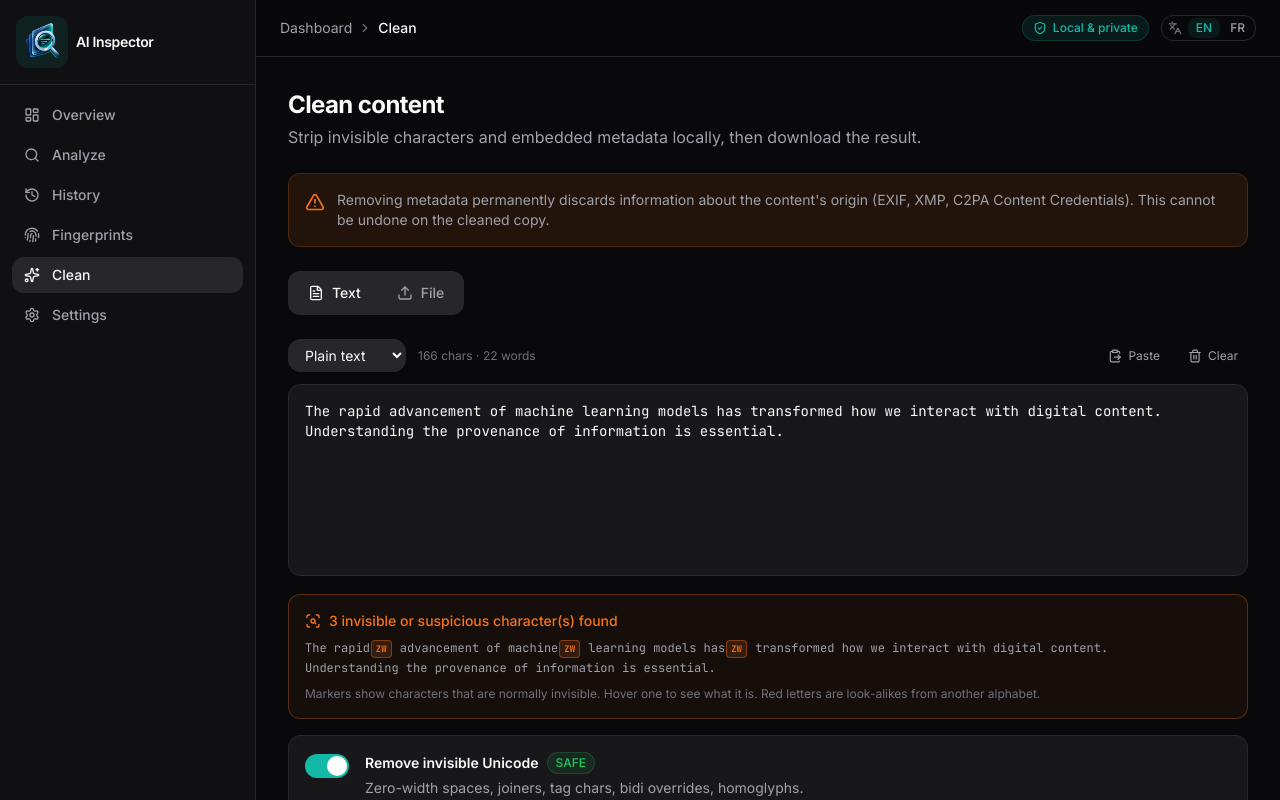
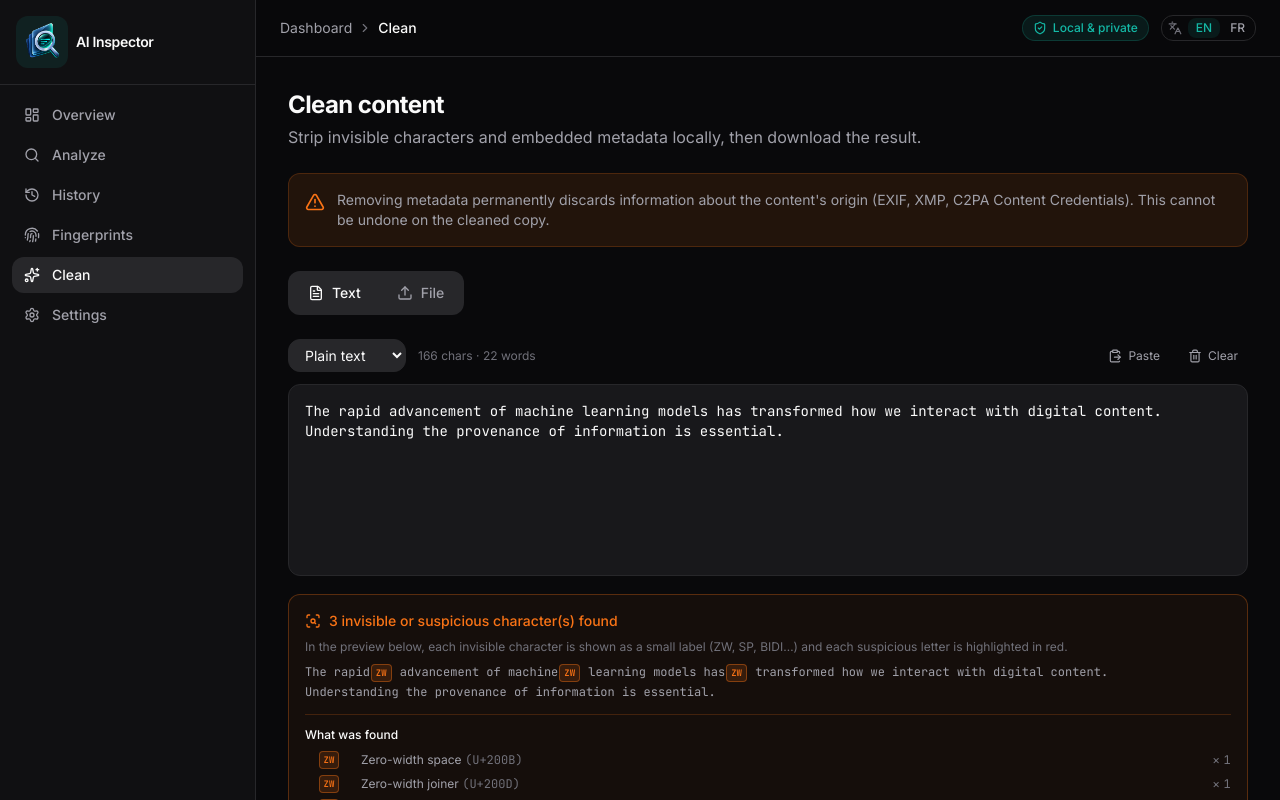
Before and after one commit to rodolphe37/ai-inspector, a React (Vite) app in the folder frontend/: page /app/clean in a window 1280 px wide. Shown: the top 800 px of the page. Built offline with nearby package versions, Linux system fonts and the light colour scheme.

Commit message:
Release 1.3.1: explicit key for invisible characters
The Clean page lists every character found (marker, name, code point,
count) instead of relying on hover, which touch screens do not have.

```diff
--- a/frontend/package.json
+++ b/frontend/package.json
@@ -1,7 +1,7 @@
 {
   "name": "ai-inspector",
   "private": true,
-  "version": "1.3.0",
+  "version": "1.3.1",
   "type": "module",
   "scripts": {
     "dev": "vite",
--- a/frontend/src/components/ui/ArtifactText.tsx
+++ b/frontend/src/components/ui/ArtifactText.tsx
@@ -1,4 +1,6 @@
 import { Fragment } from 'react';
+import { useTranslation } from 'react-i18next';
+import type { clean } from '@/i18n/locales/en/tools';
 import { classifyChar, describeArtifact, type ArtifactKind } from '@/engine/unicode';
 
 // Short, language-neutral markers for characters that have no visible glyph.
@@ -45,3 +47,53 @@ export function ArtifactText({ text, className = '' }: { text: string; className
     </div>
   );
 }
+
+// Characters that get their own name in the key (see `clean.charNames`).
+const NAMED = new Set(['u200b', 'u200c', 'u200d', 'u2060', 'ufeff', 'u00ad', 'u180e', 'u200e', 'u200f', 'u202a', 'u202b', 'u202c', 'u202d', 'u202e', 'u2066', 'u2067', 'u2068', 'u2069', 'u3000', 'u2003', 'u2002', 'u205f']);
+
+const codePoint = (ch: string) => `U+${ch.codePointAt(0)!.toString(16).toUpperCase().padStart(4, '0')}`;
+
+/**
+ * Plain-language key for the markers of `ArtifactText`: one line per kind of
+ * character found, with what it is and how many times it occurs. Readable on
+ * touch screens, where there is no hover.
+ */
+export function ArtifactLegend({ text }: { text: string }) {
+  const { t } = useTranslation();
+  const name = (ch: string, a: NonNullable<ReturnType<typeof classifyChar>>) => {
+    const key = `u${ch.codePointAt(0)!.toString(16).padStart(4, '0')}` as keyof typeof clean.charNames;
+    return a.kind !== 'homoglyph' && NAMED.has(key) ? t(`clean.charNames.${key}`) : describeArtifact(a);
+  };
+  const chars = Array.from(text);
+  const groups = new Map<string, { ch: string; artifact: NonNullable<ReturnType<typeof classifyChar>>; count: number }>();
+  chars.forEach((ch, i) => {
+    const a = classifyChar(chars, i);
+    if (!a) return;
+    const key = `${a.kind}:${ch}`;
+    const g = groups.get(key);
+    if (g) g.count++;
+    else groups.set(key, { ch, artifact: a, count: 1 });
+  });
+  if (!groups.size) return null;
+  return (
+    <ul className="space-y-1.5">
+      {[...groups.values()].map(({ ch, artifact, count }) => (
+        <li key={`${artifact.kind}:${ch}`} className="flex items-center gap-2 text-xs">
+          <span className="flex w-12 shrink-0 justify-center">
+            {artifact.kind === 'homoglyph' ? (
+              <mark className="rounded-sm bg-error/20 px-1 font-mono text-error underline decoration-error decoration-2 underline-offset-2">{ch}</mark>
+            ) : (
+              <span className="rounded border border-warning/40 bg-warning/15 px-1 font-mono text-[9px] font-semibold leading-4 text-warning">
+                {MARKER[artifact.kind]}
+              </span>
+            )}
+          </span>
+          <span className="min-w-0 flex-1 text-muted">
+            {name(ch, artifact)} <span className="font-mono text-subtle">({codePoint(ch)})</span>
+          </span>
+          <span className="shrink-0 tabular-nums text-subtle">× {count}</span>
+        </li>
+      ))}
+    </ul>
+  );
+}
--- a/frontend/src/i18n/locales/en/tools.ts
+++ b/frontend/src/i18n/locales/en/tools.ts
@@ -10,7 +10,7 @@ export const clean = {
     unicode: 'Remove invisible Unicode',
     unicodeDesc: 'Zero-width spaces, joiners, tag chars, bidi overrides, homoglyphs.',
     trim: 'Trim trailing whitespace',
-    trimDesc: 'Remove trailing spaces/tabs and collapse blank-line runs.',
+    trimDesc: 'Remove trailing spaces and tabs and collapse blank-line runs (kept in code, Markdown hard breaks preserved).',
     newlines: 'Normalise line endings to LF',
     newlinesDesc: 'Convert CRLF / CR to LF.',
   },
@@ -22,7 +22,32 @@ export const clean = {
   inputLabel: 'Text to clean',
   detected: '{{count}} invisible or suspicious character(s) found',
   noneDetected: 'No invisible or suspicious character in this text.',
-  legend: 'Markers show characters that are normally invisible. Hover one to see what it is. Red letters are look-alikes from another alphabet.',
+  legend: 'In the preview below, each invisible character is shown as a small label (ZW, SP, BIDI…) and each suspicious letter is highlighted in red.',
+  charNames: {
+    u200b: 'Zero-width space',
+    u200c: 'Zero-width non-joiner',
+    u200d: 'Zero-width joiner',
+    u2060: 'Word joiner',
+    ufeff: 'Byte order mark (zero-width no-break space)',
+    u00ad: 'Soft hyphen',
+    u180e: 'Mongolian vowel separator',
+    u200e: 'Left-to-right mark',
+    u200f: 'Right-to-left mark',
+    u202a: 'Left-to-right embedding',
+    u202b: 'Right-to-left embedding',
+    u202c: 'Pop directional formatting',
+    u202d: 'Left-to-right override',
+    u202e: 'Right-to-left override',
+    u2066: 'Left-to-right isolate',
+    u2067: 'Right-to-left isolate',
+    u2068: 'First strong isolate',
+    u2069: 'Pop directional isolate',
+    u3000: 'Ideographic space',
+    u2003: 'Em space',
+    u2002: 'En space',
+    u205f: 'Medium mathematical space',
+  },
+  legendTitle: 'What was found',
   copy: 'Copy cleaned text',
   copied: 'Copied',
   drop: 'Drop a file to clean',
--- a/frontend/src/i18n/locales/fr/tools.ts
+++ b/frontend/src/i18n/locales/fr/tools.ts
@@ -12,7 +12,7 @@ export const clean: typeof enClean = {
     unicode: 'Supprimer l’Unicode invisible',
     unicodeDesc: 'Espaces de largeur nulle, liants, caractères tag, contrôles bidi, homoglyphes.',
     trim: 'Supprimer les espaces de fin de ligne',
-    trimDesc: 'Retire les espaces/tabulations finales et réduit les suites de lignes vides.',
+    trimDesc: 'Retire les espaces et tabulations en fin de ligne et réduit les suites de lignes vides (conservées dans le code, retours forcés Markdown gardés).',
     newlines: 'Normaliser les fins de ligne en LF',
     newlinesDesc: 'Convertit CRLF / CR en LF.',
   },
@@ -24,7 +24,32 @@ export const clean: typeof enClean = {
   inputLabel: 'Texte à nettoyer',
   detected: '{{count}} caractère(s) invisible(s) ou suspect(s) repéré(s)',
   noneDetected: 'Aucun caractère invisible ou suspect dans ce texte.',
-  legend: 'Les repères montrent des caractères normalement invisibles. Survolez-en un pour voir de quoi il s’agit. Les lettres en rouge sont des sosies venant d’un autre alphabet.',
+  legend: 'Dans l’aperçu ci-dessous, chaque caractère invisible apparaît sous forme d’étiquette (ZW, SP, BIDI…) et chaque lettre suspecte est surlignée en rouge.',
+  charNames: {
+    u200b: 'Espace de largeur nulle',
+    u200c: 'Antiliant sans chasse',
+    u200d: 'Liant sans chasse',
+    u2060: 'Gluon de mots',
+    ufeff: 'Indicateur d’ordre des octets (espace insécable de largeur nulle)',
+    u00ad: 'Trait d’union conditionnel',
+    u180e: 'Séparateur de voyelles mongol',
+    u200e: 'Marque gauche-à-droite',
+    u200f: 'Marque droite-à-gauche',
+    u202a: 'Enchâssement gauche-à-droite',
+    u202b: 'Enchâssement droite-à-gauche',
+    u202c: 'Fin de formatage directionnel',
+    u202d: 'Forçage gauche-à-droite',
+    u202e: 'Forçage droite-à-gauche',
+    u2066: 'Isolat gauche-à-droite',
+    u2067: 'Isolat droite-à-gauche',
+    u2068: 'Isolat de première forte',
+    u2069: 'Fin d’isolat directionnel',
+    u3000: 'Espace idéographique',
+    u2003: 'Espace cadratin',
+    u2002: 'Espace demi-cadratin',
+    u205f: 'Espace mathématique moyen',
+  },
+  legendTitle: 'Ce qui a été repéré',
   copy: 'Copier le texte nettoyé',
   copied: 'Copié',
   drop: 'Déposez un fichier à nettoyer',
--- a/frontend/src/pages/app/Clean.tsx
+++ b/frontend/src/pages/app/Clean.tsx
@@ -11,7 +11,7 @@ import { PrivacyBadge } from '@/components/ui/PrivacyBadge';
 import { useTranslation } from 'react-i18next';
 import { cleanText, cleanFile, downloadBlob, type CleanFileResult } from '@/engine/clean';
 import { historyApi } from '@/services';
-import { ArtifactText } from '@/components/ui/ArtifactText';
+import { ArtifactLegend, ArtifactText } from '@/components/ui/ArtifactText';
 import { countArtifacts } from '@/engine/unicode';
 import { TEXT_LANGUAGES, isCodeLanguage, languageInfo } from '@/lib/textLanguages';
 
@@ -207,8 +207,12 @@ export default function Clean() {
               </div>
               {artifactCount > 0 && (
                 <>
+                  <p className="mb-2 text-xs text-subtle">{t('clean.legend')}</p>
                   <ArtifactText text={text} className="max-h-40 overflow-auto text-muted" />
-                  <p className="mt-2 text-xs text-subtle">{t('clean.legend')}</p>
+                  <div className="mt-3 border-t border-warning/20 pt-3">
+                    <p className="mb-2 text-xs font-medium text-content">{t('clean.legendTitle')}</p>
+                    <ArtifactLegend text={text} />
+                  </div>
                 </>
               )}
             </div>
```
Also changed, not shown: 2 other files (tests, documents, lock files or other folders).
